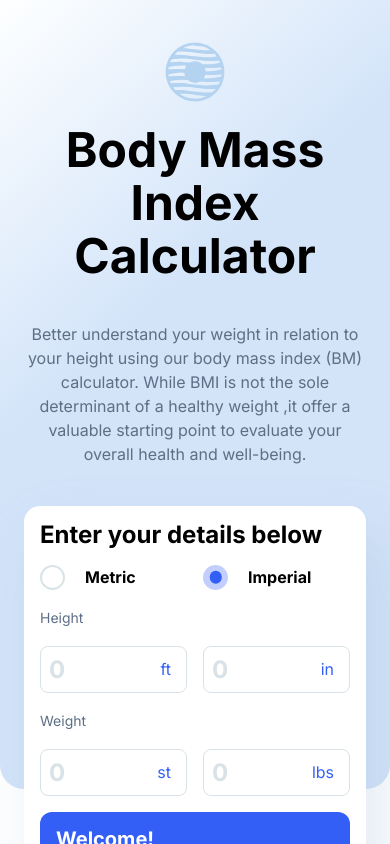
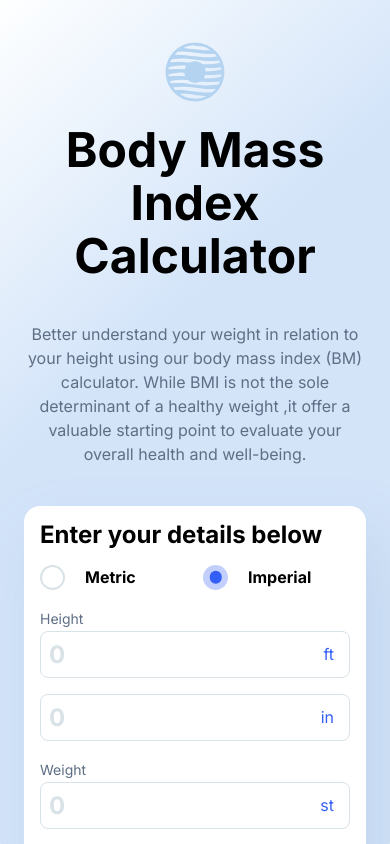
Before and after one commit to GendPh/Angular-Projects, an Angular app in the folder bmi-calculator/: page / in a window 390 px wide. Both pictures are taken after a click on the radio button "Imperial". Shown: the top 844 px of the page. Built offline with nearby package versions, Linux system fonts and the light colour scheme.

Commit message:
starting tablet view

```diff
--- a/bmi-calculator/src/app/app.component.html
+++ b/bmi-calculator/src/app/app.component.html
@@ -23,26 +23,33 @@
         <label for="imperial" class="text-regular font-bold">Imperial</label>
       </div>
 
-      <label for="height" class="text-small col-span-2 text-dark-electric-blue">Height</label>
-      <div [hidden]="!metric" class="input-container height-metric col-span-2">
+      <div class="col-span-2 md:col-span-1">
+        <label for="height" class="text-small text-dark-electric-blue">Height</label>
+
+        <div [hidden]="!metric" class="input-container height-metric">
           <input type="number" name="height" id="height" placeholder="0" (input)="SetHeight($event)">
         </div>
-      <div [hidden]="metric" class="input-container height-imperial-ft">
+
+        <div [hidden]="metric" class="input-container height-imperial-ft mb-4">
           <input type="number" name="ft" id="ft" placeholder="0" (input)="SetHeightFt($event)">
         </div>
+
         <div [hidden]="metric" class="input-container height-imperial-in">
           <input type="number" name="in" id="in" placeholder="0" (input)="SetHeightIn($event)">
         </div>
+      </div>
 
-      <label for="weight" class="text-small col-span-2 text-dark-electric-blue">Weight</label>
-      <div [hidden]="!metric" class="input-container weight-metric col-span-2">
+      <div class="col-span-2 md:col-span-1">
+        <label for="weight" class="text-small text-dark-electric-blue">Weight</label>
+        <div [hidden]="!metric" class="input-container weight-metric">
           <input type="number" name="weight" id="weight" placeholder="0" (input)="SetWeight($event)">
         </div>
-      <div [hidden]="metric" class="input-container weight-imperial-st">
+        <div [hidden]="metric" class="input-container weight-imperial-st mb-4">
           <input type="number" name="st" id="st" placeholder="0" (input)="SetWeightSt($event)">
         </div>
         <div [hidden]="metric" class="input-container weight-imperial-lbs">
           <input type="number" name="lbs" id="lbs" placeholder="0" (input)="SetWeightLbs($event)">
+        </div>
       </div>
 
       <div class="show-bmi">
@@ -63,7 +70,7 @@
   </section>
 
 
-  <section class="p-0 py-5">
+  <section class="p-0 py-5 ">
     <img src="../assets/image-man-eating.webp" alt="man eating sushi">
     <article class="p-5">
       <h2 class="font-semibold">What your BMI result means</h2>
@@ -75,7 +82,8 @@
 
   <section class="text-center">
     <h2>Limitations of BMI</h2>
-    <p class="my-8 description">Although BMI is often a practical indicator of healthy weight, it is not suited for every person.
+    <p class="my-8 description">Although BMI is often a practical indicator of healthy weight, it is not suited for
+      every person.
       Specific groups
       should carefully consider their BMI outcomes, and in certain cases, the measurement may not be beneficial to use.
     </p>
--- a/bmi-calculator/src/output.css
+++ b/bmi-calculator/src/output.css
@@ -833,6 +833,10 @@ input[type="number"] {
   margin-top: 1.25rem;
 }
 
+.mb-4{
+  margin-bottom: 1rem;
+}
+
 .flex{
   display: flex;
 }
@@ -933,3 +937,9 @@ input[type="number"] {
   --tw-text-opacity: 1;
   color: rgb(255 255 255 / var(--tw-text-opacity));
 }
+
+@media (min-width: 768px){
+  .md\:col-span-1{
+    grid-column: span 1 / span 1;
+  }
+}
```
Lines whose indentation alone changed are shown as unchanged.
